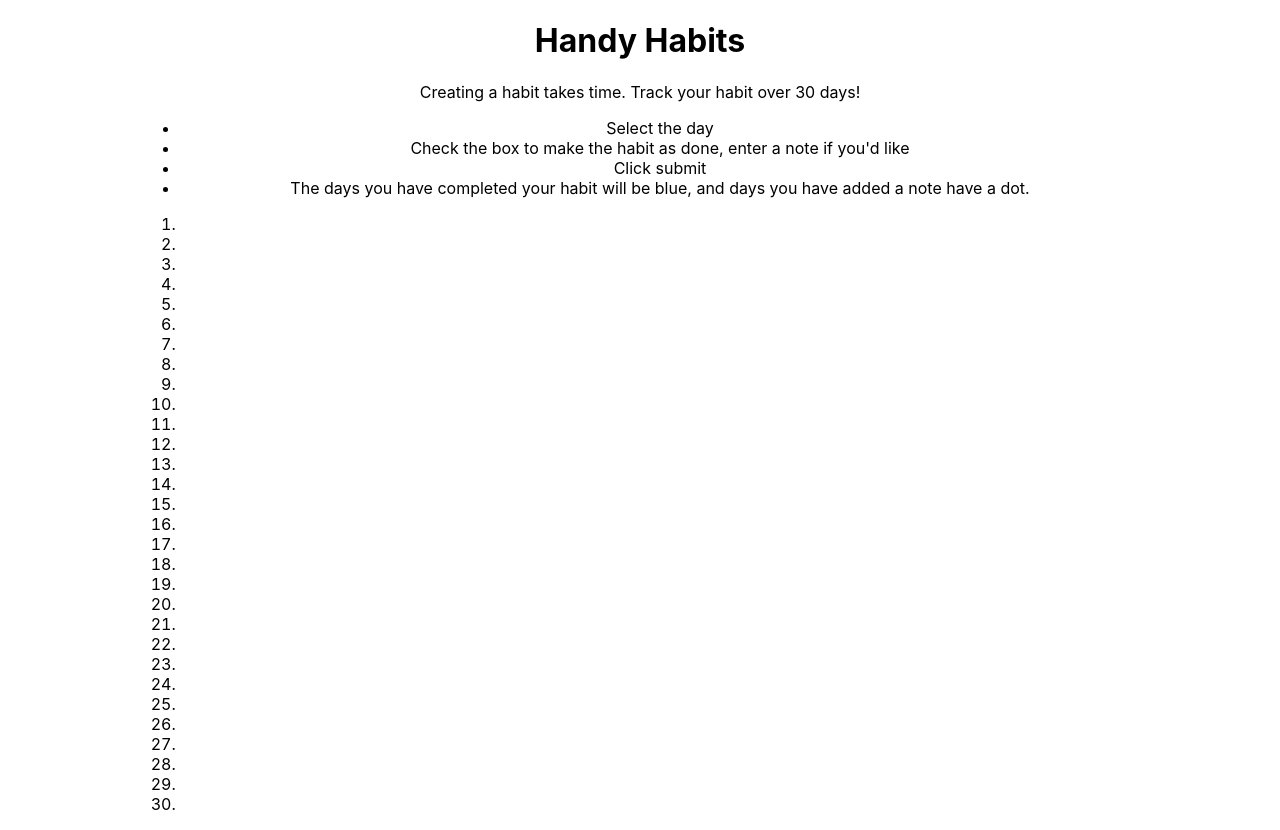
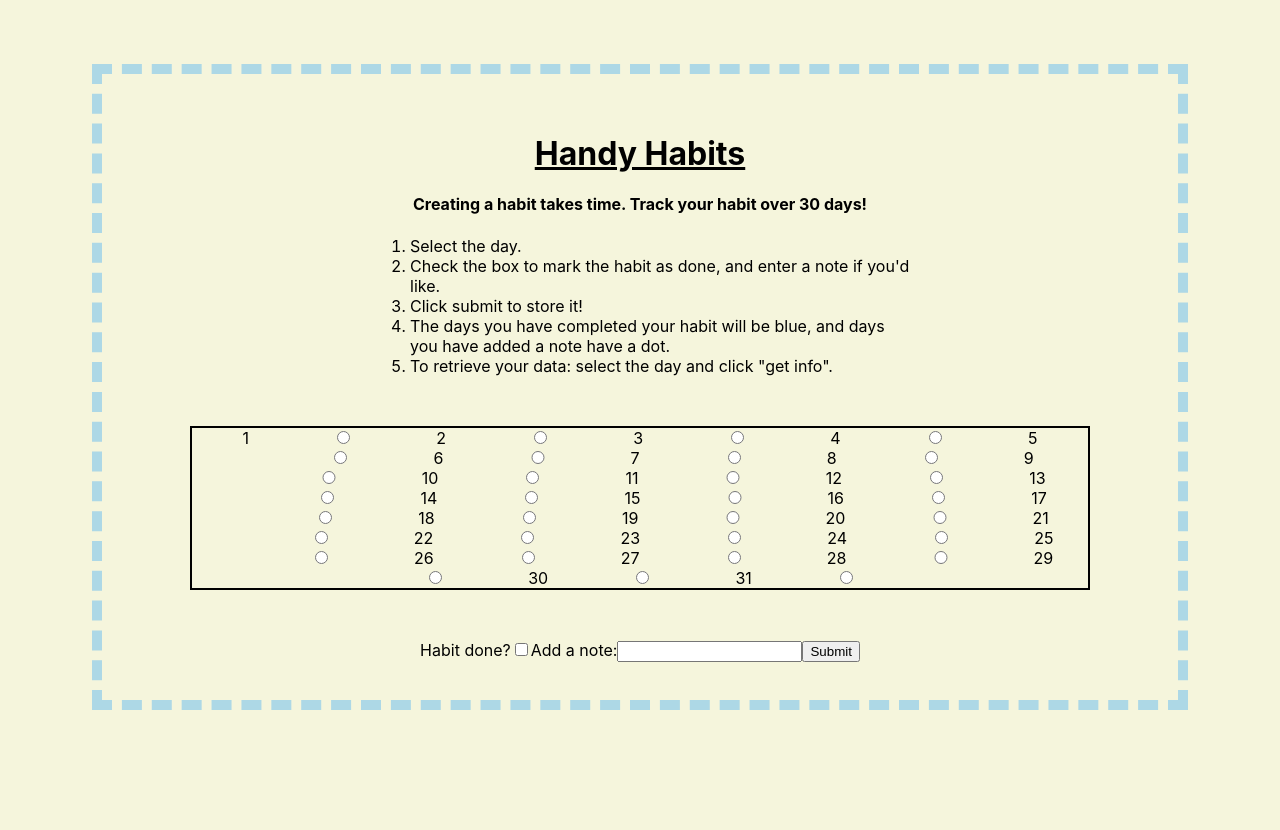
Before and after one commit to audracodes/handy-habits, a React (Create React App) app: page / in a window 1280 px wide. After the commit the page ends 800 px from the top, so only its background shows below. Built offline with nearby package versions, Linux system fonts and the light colour scheme; no server answers; the database is empty.

Commit message:
starting stylings and react functionality

```diff
--- a/src/App.js
+++ b/src/App.js
@@ -2,21 +2,99 @@ import React, { Component } from 'react';
 import firebase from './firebase.js';
 import Instructions from './Instructions.js'
 import DayGrid from './DayGrid.js'
-import logo from './logo.svg';
+import Form from './Form.js'
 import './App.css';
 
+class HabitApp extends Component {
+
+    constructor() {
+        super();
+
+        this.state = {
+            array: [],
+            habitDone: '',
+            userInput: ''
+        }
+    }
+
+    componentDidMount() {
+        const dbRef = firebase.database().ref();
+
+        dbRef.on('value', (response) => {
+            const notesFromDb = response.val();
+
+            const stateToBeSet = [];
+
+            for (let key in notesFromDb) {
+                const habitInfo = {
+                    key: key,
+                    name: notesFromDb[key],
+                }
+
+                stateToBeSet.push(habitInfo);
+            }
+
+            this.setState({
+                array: stateToBeSet,
+                // userNotes: stateToBeSet,
+                // userInput: '',
+
+            })
+        })
+    }
+
+    handleHabitDoneChange = (e) => {
+        this.setState ({
+            habitDone: e.target.value
+        }, ()=>{
+            console.log(this.state.habitDone);
+        })
+    }
+
+    handleHabitChange = (event) => {
+        this.setState ({
+            userInput: event.target.value
+        }, ()=>{
+            console.log(this.state.userInput)
+        })
+    }
+
+    handleFormSubmit = (event) => {
+        event.preventDefault();
+
+        const dbRef = firebase.database().ref();
+
+        const object = {
+            done: this.state.habitDone,
+            habit: this.state.userInput,
+        }
+
+        console.log(object);
+        dbRef.push(object);
 
 
+        this.setState ({
+            userInput: '',
+        })
+    }
 
-class HabitApp extends Component {
     render() {
         return (
-            <div className = 'wrapper'>
-              <h1>Handy Habits</h1>
-              <p>Creating a habit takes time. Track your habit over 30 days!</p>
-              <Instructions />
-              <DayGrid />
-            </div>
+                <main className = 'wrapper'>
+                <header>
+                    <h1>Handy Habits</h1>
+                    <h4>Creating a habit takes time. Track your habit over 30 days!</h4>
+                </header>
+                <main>
+                    <Instructions />
+                    <DayGrid />
+                    <Form
+                    handleHabitDoneChangeFunc = {this.handleHabitDoneChange}
+                    handleFormSubmitFunc = {this.handleFormSubmit}
+                    handleHabitChangeFunc = {this.handleHabitChange}
+                    />
+                </main>
+                </main>
         );
     }
 }
--- a/src/DayGrid.js
+++ b/src/DayGrid.js
@@ -3,42 +3,104 @@
 import React, { Component } from 'react';
 
 class DayGrid extends Component {
+
     render() {
         return (
-            <div>
-            {/* Day grid goes here */}
-                <ol>
-                    <li></li>
-                    <li></li>
-                    <li></li>
-                    <li></li>
-                    <li></li>
-                    <li></li>
-                    <li></li>
-                    <li></li>
-                    <li></li>
-                    <li></li>
-                    <li></li>
-                    <li></li>
-                    <li></li>
-                    <li></li>
-                    <li></li>
-                    <li></li>
-                    <li></li>
-                    <li></li>
-                    <li></li>
-                    <li></li>
-                    <li></li>
-                    <li></li>
-                    <li></li>
-                    <li></li>
-                    <li></li>
-                    <li></li>
-                    <li></li>
-                    <li></li>
-                    <li></li>
-                    <li></li>
-                </ol>
+            <div className="dayGrid">
+              <form action="">
+                <label htmlFor="1">1</label>
+                <input type="radio" name="day" value="1" />
+
+                <label htmlFor="2">2</label>
+                <input type="radio" name="day" value="2" />
+
+                <label htmlFor="3">3</label>
+                <input type="radio" name="day" value="3" />
+
+                <label htmlFor="4">4</label>
+                <input type="radio" name="day" value="4" />
+
+                <label htmlFor="5">5</label>
+                <input type="radio" name="day" value="5" />
+
+                <label htmlFor="6">6</label>
+                <input type="radio" name="day" value="6" />
+
+                <label htmlFor="7">7</label>
+                <input type="radio" name="day" value="7" />
+
+                <label htmlFor="8">8</label>
+                <input type="radio" name="day" value="8" />
+
+                <label htmlFor="9">9</label>
+                <input type="radio" name="day" value="9" />
+
+                <label htmlFor="10">10</label>
+                <input type="radio" name="day" value="10" />
+
+                <label htmlFor="11">11</label>
+                <input type="radio" name="day" value="11" />
+
+                <label htmlFor="12">12</label>
+                <input type="radio" name="day" value="12" />
+
+                <label htmlFor="13">13</label>
+                <input type="radio" name="day" value="13" />
+
+                <label htmlFor="14">14</label>
+                <input type="radio" name="day" value="14" />
+
+                <label htmlFor="15">15</label>
+                <input type="radio" name="day" value="15" />
+
+                <label htmlFor="16">16</label>
+                <input type="radio" name="day" value="16" />
+
+                <label htmlFor="17">17</label>
+                <input type="radio" name="day" value="17" />
+
+                <label htmlFor="18">18</label>
+                <input type="radio" name="day" value="18" />
+
+                <label htmlFor="19">19</label>
+                <input type="radio" name="day" value="19" />
+
+                <label htmlFor="20">20</label>
+                <input type="radio" name="day" value="20" />
+
+                <label htmlFor="21">21</label>
+                <input type="radio" name="day" value="21" />
+
+                <label htmlFor="22">22</label>
+                <input type="radio" name="day" value="22" />
+
+                <label htmlFor="23">23</label>
+                <input type="radio" name="day" value="23" />
+
+                <label htmlFor="24">24</label>
+                <input type="radio" name="day" value="24" />
+
+                <label htmlFor="25">25</label>
+                <input type="radio" name="day" value="25" />
+
+                <label htmlFor="26">26</label>
+                <input type="radio" name="day" value="26" />
+
+                <label htmlFor="27">27</label>
+                <input type="radio" name="day" value="27" />
+
+                <label htmlFor="28">28</label>
+                <input type="radio" name="day" value="28" />
+
+                <label htmlFor="29">29</label>
+                <input type="radio" name="day" value="29" />
+
+                <label htmlFor="30">30</label>
+                <input type="radio" name="day" value="30" />
+
+                <label htmlFor="31">31</label>
+                <input type="radio" name="day" value="31" />
+              </form>
             </div>
         );
     }
--- /dev/null
+++ b/src/Form.js
@@ -0,0 +1,27 @@
+// Form Component
+
+import React, { Component } from 'react';
+
+class Form extends Component {
+    render() {
+        return (
+            <div>
+                <form action="submit" onSubmit = {this.props.handleFormSubmitFunc}>
+                    <label htmlFor="habitDone">Habit done?</label>
+                    <input type="checkbox" id="habitDone" name="done"
+                    onChange={this.props.handleHabitDoneChangeFunc}/>
+
+                    <label htmlFor="notesFromUser">Add a note:</label>
+                    <input
+                    type="text"
+                    id = "notesFromUser"
+                    onChange = {this.props.handleHabitChangeFunc}
+                    />
+                    <button type = 'submit'>Submit</button>
+                </form>
+            </div>
+        );
+    }
+}
+
+export default Form
--- a/src/Instructions.js
+++ b/src/Instructions.js
@@ -5,11 +5,12 @@ import React, { Component } from 'react';
 class Instructions extends Component {
     render() {
         return (
-            <ul>
-                <li>Select the day</li>
-                <li>Check the box to make the habit as done, enter a note if you'd like</li>
-                <li>Click submit</li>
+            <ul className='instructions' >
+                <li>Select the day.</li>
+                <li>Check the box to mark the habit as done, and enter a note if you'd like.</li>
+                <li>Click submit to store it!</li>
                 <li>The days you have completed your habit will be blue, and days you have added a note have a dot. </li>
+                <li>To retrieve your data: select the day and click "get info".</li>
             </ul>
         );
     }
--- a/src/firebase.js
+++ b/src/firebase.js
@@ -1,7 +1,7 @@
 import firebase from 'firebase';
 
 // Initialize Firebase
-const config = {
+const firebaseConfig = {
     apiKey: "AIzaSyCUPfcBc-1hRQqcq9i4uOxbtntMPVtZ3yY",
     authDomain: "handy-habits.firebaseapp.com",
     databaseURL: "https://handy-habits.firebaseio.com",
@@ -10,10 +10,7 @@ const config = {
     messagingSenderId: "98156576275",
     appId: "1:98156576275:web:2e9efb5ea0fa8f8d1509e6"
 };
-firebase.initializeApp(config);
+
+firebase.initializeApp(firebaseConfig);
 
 export default firebase;
-
-
-// <!-- The core Firebase JS SDK is always required and must be listed first -->
-{/* <script src="https://www.gstatic.com/firebasejs/7.9.1/firebase-app.js"></script> */}
--- a/src/index.css
+++ b/src/index.css
@@ -16,9 +16,53 @@ code {
 /* * This is where our code starts */
 
 /* General Styles */
+
 .wrapper {
   max-width: 1000px;
   width: 80%;
+  margin: 5% auto;
+  text-align: center;
+  background: beige;
+  border: 10px dashed lightblue;
+  padding: 3%;
+}
+
+html {
+  background: beige;
+}
+
+/* Header */
+h1 {
+  text-decoration: underline;
+}
+
+/* Instructions */
+.instructions {
+  list-style-type: number;
+  text-align: left;
+  width: 50%;
   margin: 0 auto;
-  text-align: center;
 }
+
+/* Day Grid */
+.dayGrid {
+  display: flex;
+  flex-wrap: wrap;
+  margin: 5%;
+  border: 2px solid black;
+}
+
+.dayGrid form input {
+  width: 20%;
+  min-width: 50px;
+}
+
+
+/* Media Queries */
+
+@media (max-width: 850px) {
+  /* Instructions */
+  .instructions {
+    width: 80%;
+  }
+}
```
Also changed, not shown: src/logo.svg (deleted).
